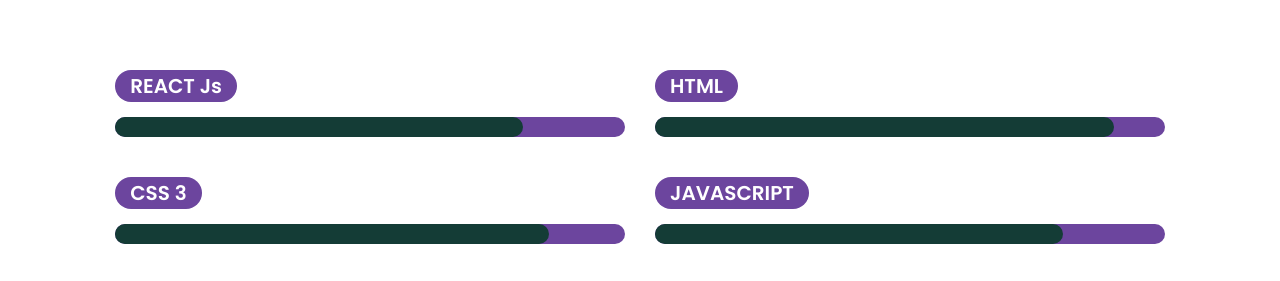
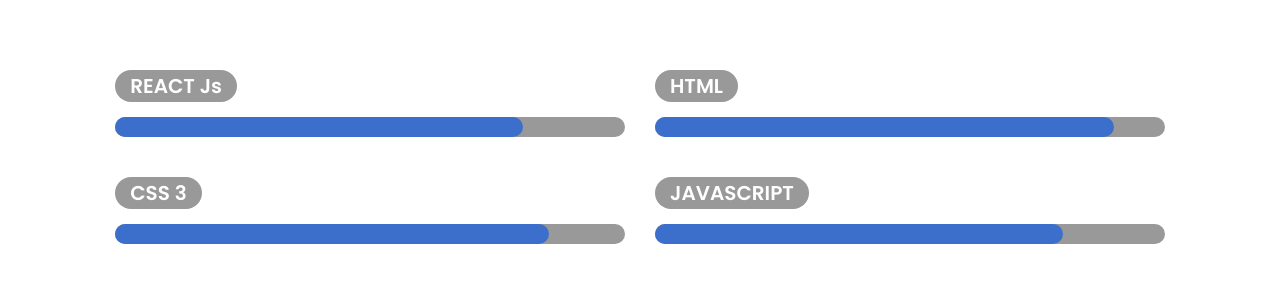
Before and after one commit to Madhur002/Portfolio-site, a plain HTML site: page index.html in a window 1280 px wide. Shown: the part 2449-2730 px from the top of the page. Drawn offline with nearby package versions, Linux system fonts and the light colour scheme.

Commit message:
new style new enhanced look

```diff
--- a/styles.css
+++ b/styles.css
@@ -15,7 +15,7 @@
     --bg-color: #ffffff;
     --second-bg-color: #ffffff;
     --text-color: #000000;
-    --main-color:rgb(20, 60, 54);
+    --main-color:rgb(60, 111, 204);
 }
 
 html{
@@ -225,7 +225,7 @@ span{
     box-shadow: 0 0 1rem var(--bg-color);
     overflow: hidden;
     display: flex;
-    border: solid var(--main-color) 15px;
+    border: solid var(--main-color) 5px;
 }
 
 .portfolio-box{
@@ -580,7 +580,7 @@ span{
     font-weight: 600;
     font-size: 20px;
     position: relative;
-    background-color: #6c459e;
+    background-color: #999999;
     border-radius: 20px;
     padding: 1px 15px;
     color: white;
@@ -589,7 +589,7 @@ span{
 .skills-bar .bar{
     width: 100%;
     height: 20px;
-    background-color:#6c459e;
+    background-color: #999999;
     border-radius: 10px;
     margin-top: 15px;
     margin-bottom: 10px;
```
